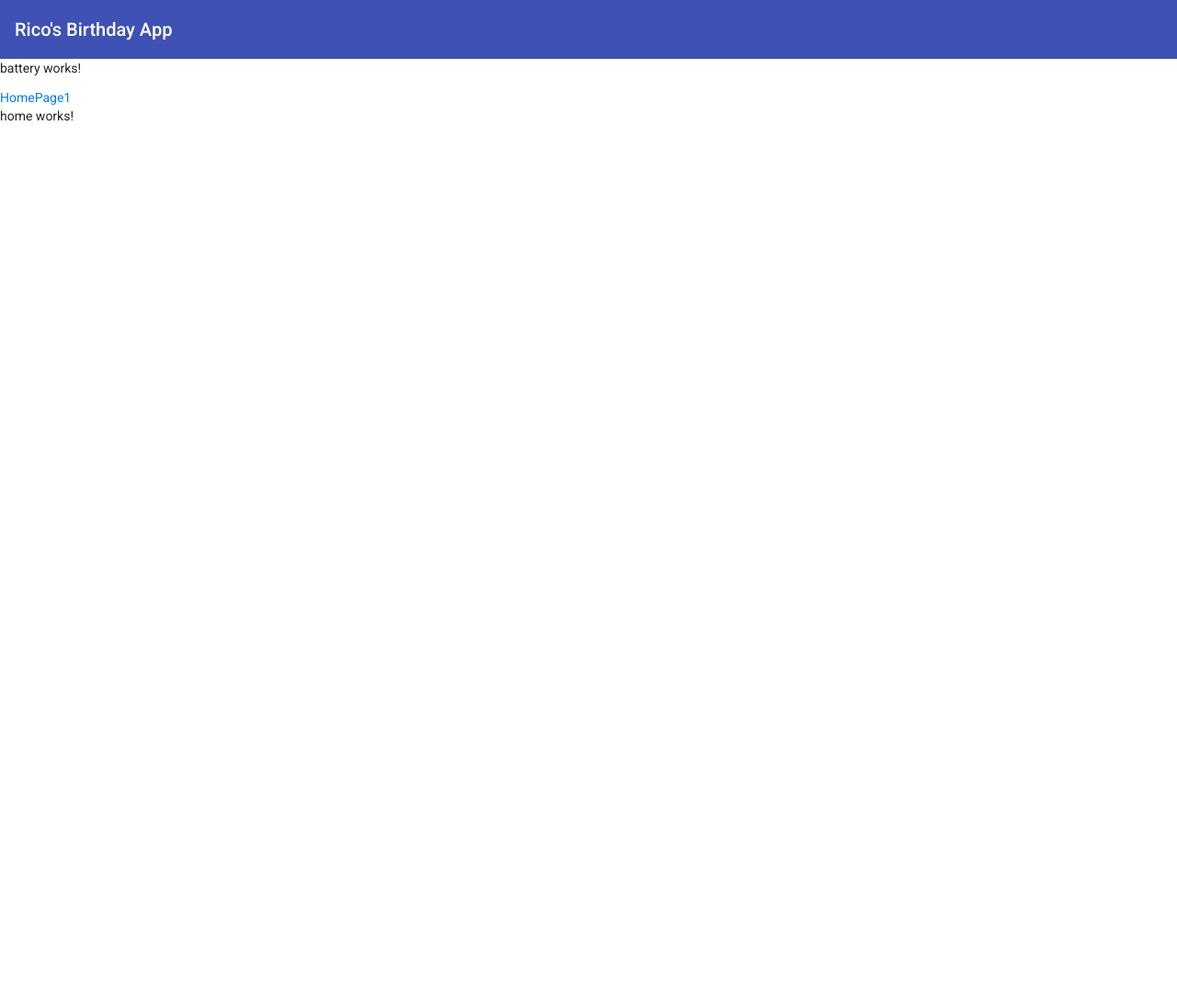
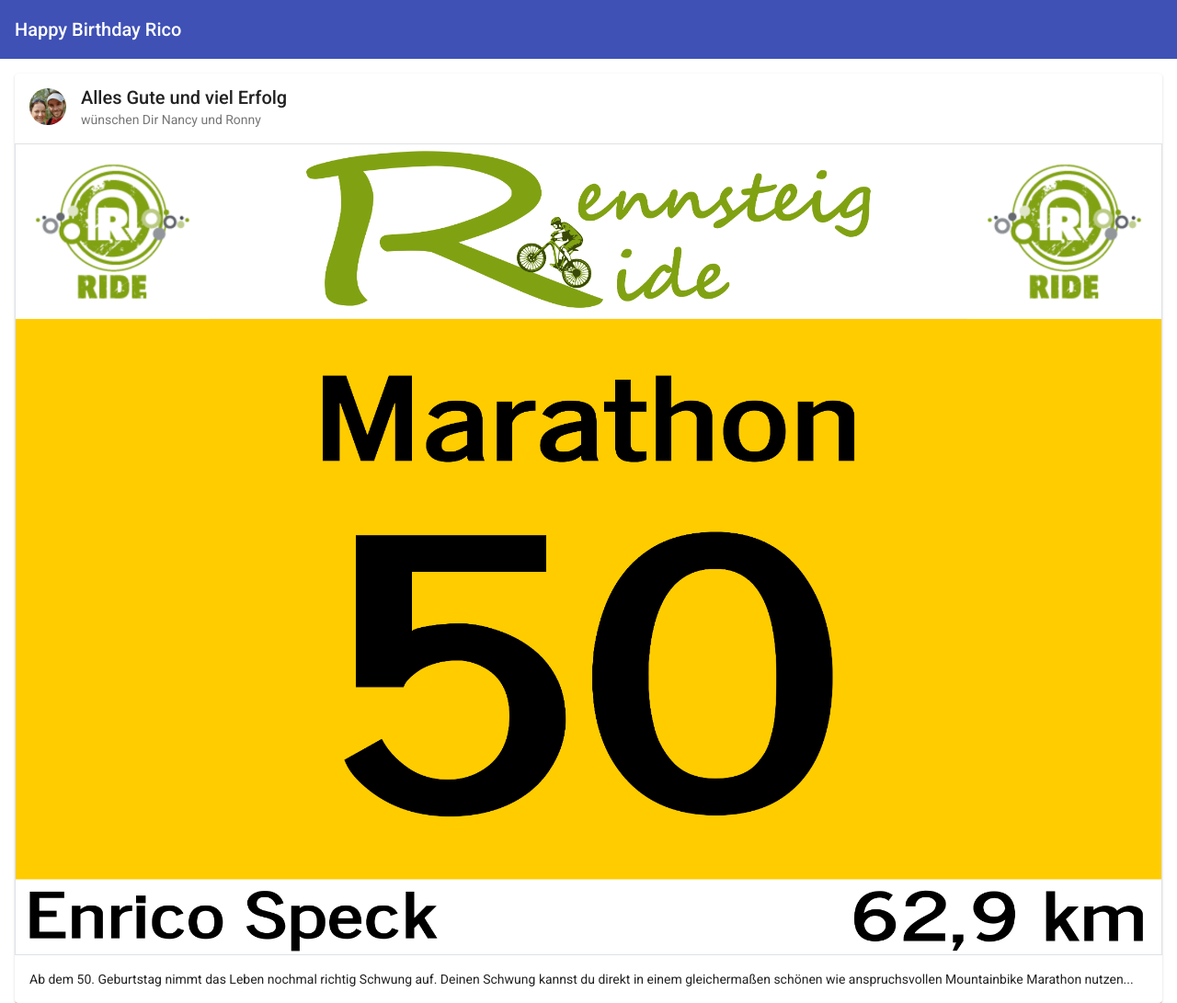
Before and after one commit to RoDoerIng/BirthdayApp, an Angular app: page / in a window 1280 px wide. Shown: the whole page at 92% size. Before the commit the page ends 800 px from the top, so only its background shows below. Built offline with nearby package versions, Linux system fonts and the light colour scheme.

Commit message:
Add bib to Card

```diff
--- a/src/app/app.component.html
+++ b/src/app/app.component.html
@@ -10,15 +10,13 @@
 <style>
 </style>
 <mat-toolbar color="primary">
-  <span>Rico's Birthday App</span>
+  <span>Happy Birthday Rico</span>
 </mat-toolbar>
-<app-battery></app-battery>
+<!-- <app-battery></app-battery> -->
 
-<a [routerLink]="['/']">Home</a>
+<!-- <a [routerLink]="['/']">Home</a>
 <a [routerLink]="['/page1']">Page1</a>
-
-
-
+ -->
 <!-- * * * * * * * * * * * * * * * * * * * * * * * * * * * * * * * -->
 <!-- * * * * * * * * * * * The content above * * * * * * * * * * * -->
 <!-- * * * * * * * * * * is only a placeholder * * * * * * * * * * -->
--- a/src/app/app.module.ts
+++ b/src/app/app.module.ts
@@ -6,6 +6,8 @@
 import { BrowserAnimationsModule } from '@angular/platform-browser/animations';
 import { MatSliderModule } from '@angular/material/slider';
 import { MatToolbarModule } from '@angular/material/toolbar';
+import { MatButtonModule } from '@angular/material/button';
+import { MatCardModule } from '@angular/material/card';
 import { HomeComponent } from './home/home.component';
 import { RouterModule } from '@angular/router';
 import { Page1Component } from './page1/page1.component';
@@ -25,6 +27,8 @@
     BrowserAnimationsModule,
     MatSliderModule,
     MatToolbarModule,
+    MatButtonModule,
+    MatCardModule,
     RouterModule,
     NgbModule
   ],
--- a/src/app/home/home.component.css
+++ b/src/app/home/home.component.css
@@ -0,0 +1,4 @@
+.example-header-image {
+  background-image: url('../../assets/images/avatar.png');
+  background-size: cover;
+}
--- a/src/app/home/home.component.html
+++ b/src/app/home/home.component.html
@@ -1 +1,25 @@
-<p>home works!</p>
+<!-- <h1 class="mat-display-2" style="text-align: center;">
+  Alles Gute zum Geburtstag
+</h1> -->
+
+<mat-card class="example-card m-3">
+  <mat-card-header>
+    <div mat-card-avatar class="example-header-image"></div>
+    <mat-card-title>Alles Gute und viel Erfolg</mat-card-title>
+    <mat-card-subtitle>wünschen Dir Nancy und Ronny</mat-card-subtitle>
+  </mat-card-header>
+  <!-- <div class="p-3"> -->
+    <img mat-card-image src="./assets/images/startnummer_no_frame.png" alt="Startnummer Rennsteig Ride" class="border">
+  <!-- </div> -->
+  <mat-card-content>
+    <p>
+      Ab dem 50. Geburtstag nimmt das Leben nochmal richtig Schwung auf.
+      Deinen Schwung kannst du direkt in einem gleichermaßen schönen wie anspruchsvollen Mountainbike Marathon nutzen...
+    </p>
+  </mat-card-content>
+  <!-- <mat-card-actions>
+    <button mat-button>LIKE</button>
+    <button mat-button>SHARE</button>
+
+  </mat-card-actions> -->
+</mat-card>
```
Also changed, not shown: src/assets/images/startnummer_no_frame.png (added).
